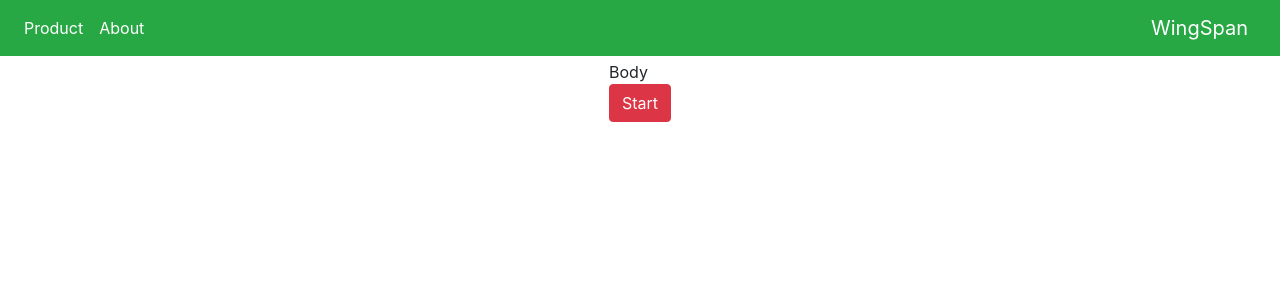
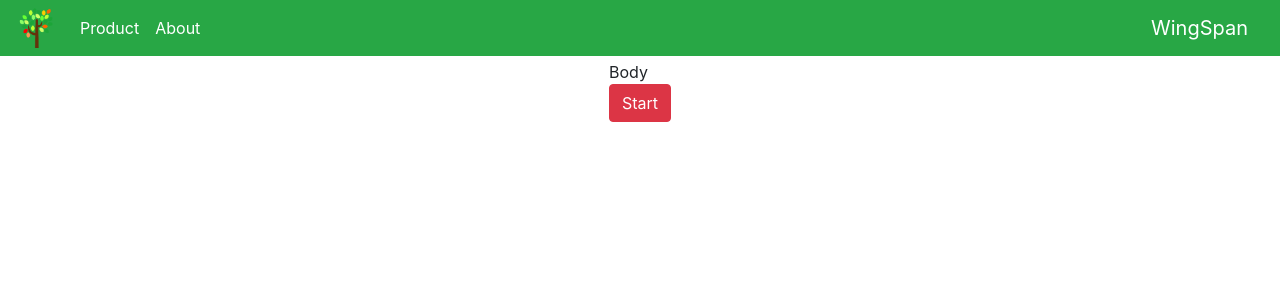
Before and after one commit to jacksgreen/Wingspan-Frontend, a React (Create React App) app: page / in a window 1280 px wide. Shown: the top 300 px of the page. Built offline with nearby package versions, Linux system fonts and the light colour scheme.

Commit message:
added tree logo

```diff
--- a/public/index.html
+++ b/public/index.html
@@ -13,6 +13,7 @@
       user's mobile device or desktop. See https://developers.google.com/web/fundamentals/web-app-manifest/
     -->
     <link rel="manifest" href="%PUBLIC_URL%/manifest.json" />
+
     <!--
       Notice the use of %PUBLIC_URL% in the tags above.
       It will be replaced with the URL of the `public` folder during the build.
@@ -23,6 +24,7 @@
       Learn how to configure a non-root public URL by running `npm run build`.
     -->
     <title>Wingspan</title>
+    <link rel="icon" href="../src/assets/tree_icon.png" type="image/icon type">
   </head>
   <body>
     <noscript>You need to enable JavaScript to run this app.</noscript>
--- a/src/components/navbar/navbar.css
+++ b/src/components/navbar/navbar.css
@@ -2,3 +2,11 @@
     width:100vw;
     justify-content: space-evenly;
 }
+
+.tree{
+    background-image: url('../../assets/tree_icon.png');
+    width:40px;
+    height:40px;
+    background-repeat: no-repeat;
+    background-size: contain;
+}
--- a/src/components/navbar/navbar.tsx
+++ b/src/components/navbar/navbar.tsx
@@ -19,6 +19,7 @@ const NavBar = () => {
     return (
         <div className="navbar-container">
             <Navbar color="success" expand="md" scrolling dark fixed="top">
+                <NavbarBrand className="tree"></NavbarBrand>
                 <NavbarToggler onClick={toggle} />
                 <Collapse isOpen={isOpen} navbar>
                     <Nav className="mr-auto" navbar>
```
Also changed, not shown: public/manifest.json, src/assets/tree_icon.png (renamed from src/components/navbar/tree_icon.png).
